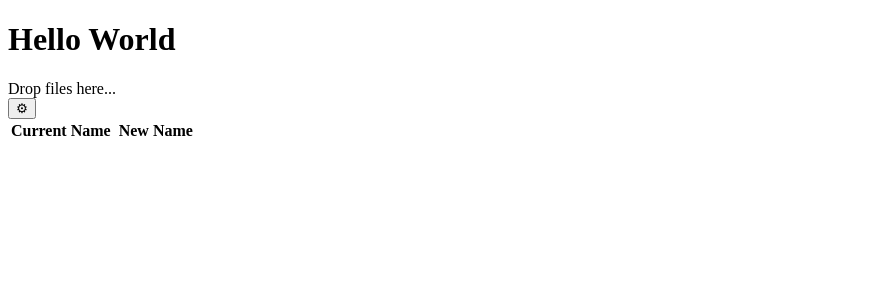
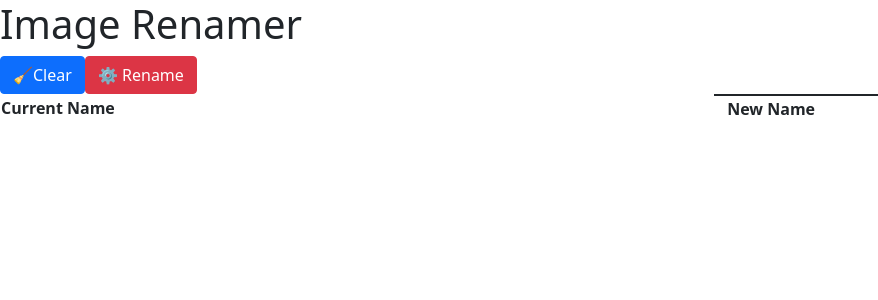
Before and after one commit to space-santa/image-renamer-js, an Angular app: page / in a window 1280 px wide. Shown: the top 300 px of the page, without its empty margins (0-878 px from the left). Built offline with nearby package versions, Linux system fonts and the light colour scheme; what exifr would draw is missing.

Commit message:
Make it prettier
Like totally. Just added bootstrap.

```diff
--- a/angular.json
+++ b/angular.json
@@ -23,8 +23,11 @@
             "polyfills": "src/polyfills.ts",
             "tsConfig": "tsconfig.app.json",
             "assets": ["src/favicon.ico", "src/assets"],
-            "styles": ["src/styles.css"],
-            "scripts": []
+            "styles": [
+              "src/styles.css",
+              "node_modules/bootstrap/dist/css/bootstrap.min.css"
+            ],
+            "scripts": ["node_modules/bootstrap/dist/js/bootstrap.min.js"]
           },
           "configurations": {
             "production": {
--- a/package.json
+++ b/package.json
@@ -25,6 +25,7 @@
     "@angular/platform-browser": "~13.1.0",
     "@angular/platform-browser-dynamic": "~13.1.0",
     "@angular/router": "~13.1.0",
+    "bootstrap": "^5.1.3",
     "exifr": "^7.1.3",
     "tslib": "^2.3.0",
     "zone.js": "~0.11.4"
--- a/src/app/app.component.html
+++ b/src/app/app.component.html
@@ -1,3 +1,4 @@
-<h1>Hello World</h1>
-<div>Drop files here...</div>
-<app-files></app-files>
+<div>
+  <h1>Image Renamer</h1>
+  <app-files></app-files>
+</div>
--- a/src/app/files/files.component.html
+++ b/src/app/files/files.component.html
@@ -1,8 +1,13 @@
 <div>
   <div>
-    <button (click)="onRename()">⚙</button>
+    <button type="button" class="btn btn-primary" (click)="onClear()">
+      🧹Clear
+    </button>
+    <button type="button" class="btn btn-danger" (click)="onRename()">
+      ⚙ Rename
+    </button>
   </div>
-  <table>
+  <table class="table">
     <th>Current Name</th>
     <th></th>
     <th>New Name</th>
--- a/src/app/files/files.component.ts
+++ b/src/app/files/files.component.ts
@@ -37,6 +37,10 @@ export class FilesComponent implements OnInit {
     }
   }
 
+  onClear() {
+    this.files = [];
+  }
+
   constructor() {}
 
   ngOnInit(): void {}
```
Also changed, not shown: 1 other file (tests, documents, lock files or other folders).
